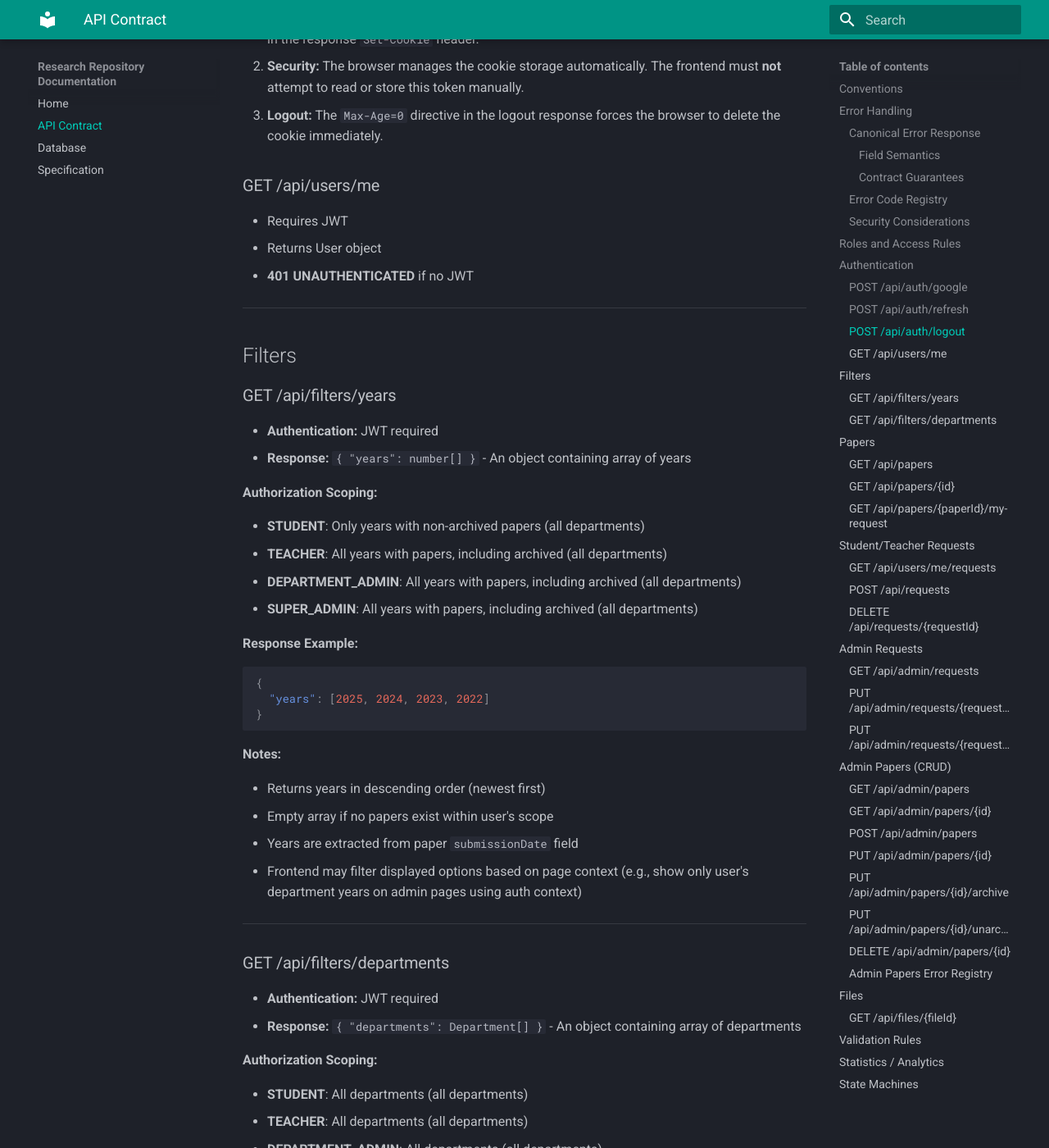
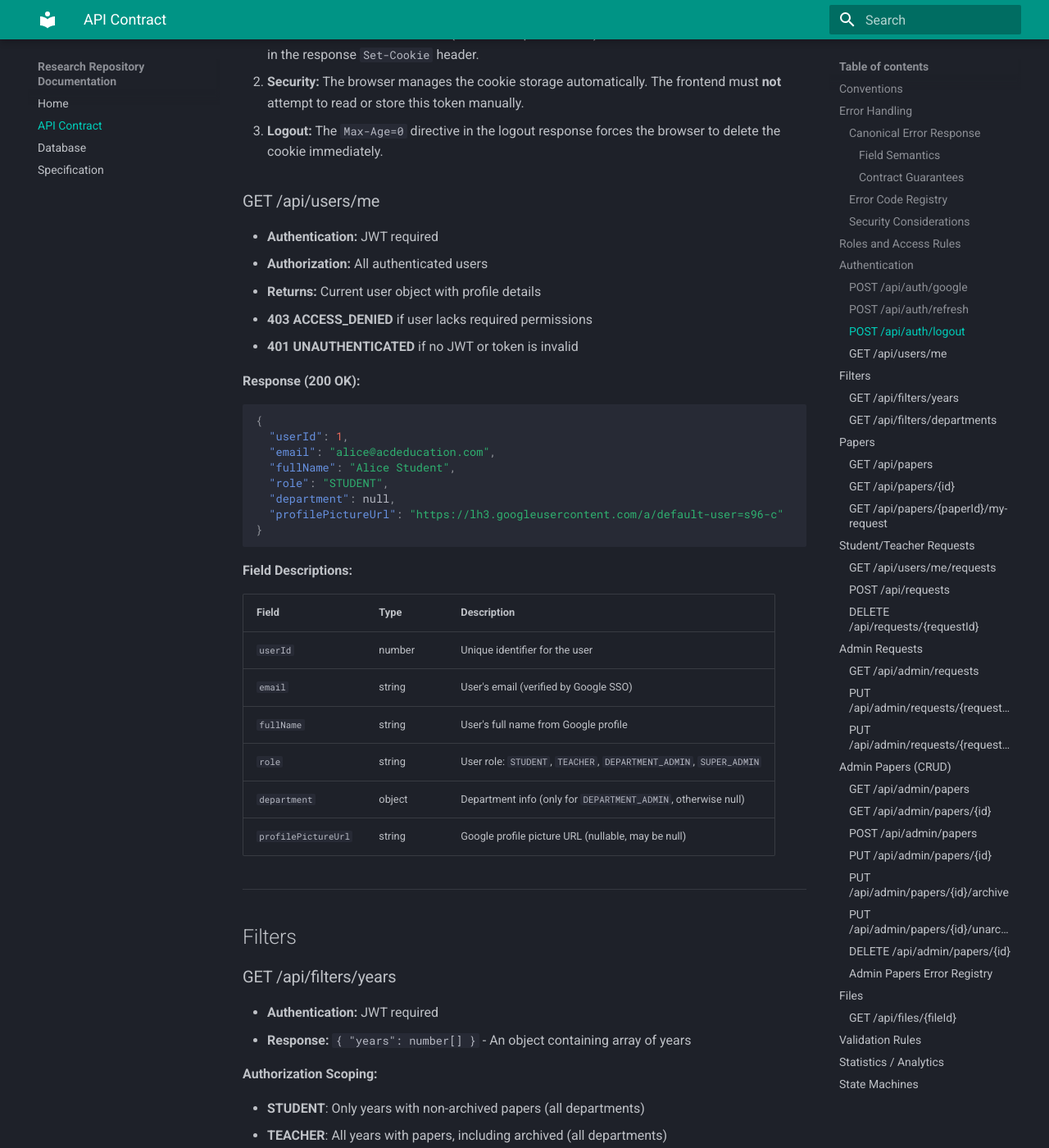
Before and after one commit to r4ppz/research-repo-docs, an MkDocs documentation site: the page built from docs/api_contract.md, in a window 1280 px wide and 1400 px high, scrolled down 8106 px. Shown: the whole window at 82% size. Built offline with MkDocs 1.6.1 and Material for MkDocs 9.7.7, drawn with Linux system fonts in a browser that asks for light colours; some of the changed text lies outside the part shown.

Commit message:
docs(core): document user profile picture and request revocation
Add profilePictureUrl to user API responses and database schema.
Clarify that document access requests can be revoked (ACCEPTED →
REJECTED) and update related business rules, error codes, and state
machine.

````diff
--- a/docs/api_contract.md
+++ b/docs/api_contract.md
@@ -200,7 +200,8 @@
         "email": "alice@acdeducation.com",
         "fullName": "Alice Student",
         "role": "STUDENT",
-        "department": null
+        "department": null,
+        "profilePictureUrl": "https://lh3.googleusercontent.com/a/default-user=s96-c"
       }
     }
     ```
@@ -286,9 +287,35 @@
 
 ### GET /api/users/me
 
-- Requires JWT
-- Returns User object
-- **401 UNAUTHENTICATED** if no JWT
+- **Authentication:** JWT required
+- **Authorization:** All authenticated users
+- **Returns:** Current user object with profile details
+- **403 ACCESS_DENIED** if user lacks required permissions
+- **401 UNAUTHENTICATED** if no JWT or token is invalid
+
+**Response (200 OK):**
+
+```json
+{
+  "userId": 1,
+  "email": "alice@acdeducation.com",
+  "fullName": "Alice Student",
+  "role": "STUDENT",
+  "department": null,
+  "profilePictureUrl": "https://lh3.googleusercontent.com/a/default-user=s96-c"
+}
+```
+
+**Field Descriptions:**
+
+| Field               | Type   | Description                                                        |
+| ------------------- | ------ | ------------------------------------------------------------------ |
+| `userId`            | number | Unique identifier for the user                                     |
+| `email`             | string | User's email (verified by Google SSO)                              |
+| `fullName`          | string | User's full name from Google profile                               |
+| `role`              | string | User role: `STUDENT`, `TEACHER`, `DEPARTMENT_ADMIN`, `SUPER_ADMIN` |
+| `department`        | object | Department info (only for `DEPARTMENT_ADMIN`, otherwise null)      |
+| `profilePictureUrl` | string | Google profile picture URL (nullable, may be null)                 |
 
 ---
 
@@ -750,7 +777,7 @@
 
 ### PUT /api/admin/requests/{requestId}/reject
 
-Reject a pending document access request. Sets the status from `PENDING` to `REJECTED`. Only `DEPARTMENT_ADMIN` (for their department) or `SUPER_ADMIN` can perform this operation.
+Reject a document access request or revoke previously granted access. Sets the status from `PENDING` or `ACCEPTED` to `REJECTED`. Only `DEPARTMENT_ADMIN` (for their department) or `SUPER_ADMIN` can perform this operation.
 
 - **Authentication:** JWT required.
 - **Authorization:**
@@ -771,9 +798,10 @@
   _(Optional: `reason` may be omitted; if provided, it will be recorded and returned in the response)_
 
 - **Business Rules:**
-  - Only requests with `status: "PENDING"` can be rejected.
+  - Requests with `status: "PENDING"` or `status: "ACCEPTED"` can be rejected (revocation allowed).
+  - Requests already in `status: "REJECTED"` cannot be rejected again (terminal state).
   - Rejecting sets the request's status to `REJECTED`, updates `updatedAt`, and stores an optional rejection reason.
-  - Cannot reject requests outside the admin’s department (`DEPARTMENT_ADMIN`).
+  - Cannot reject requests outside the admin's department (`DEPARTMENT_ADMIN`).
   - Cannot reject requests for archived papers.
   - Once rejected, the user loses eligibility to download/view the full document.
 
@@ -823,7 +851,9 @@
 
 - **Notes:**
   - The `reason` field is optional, max 255 chars, stored in the backend if provided, and included in rejection notification to the user.
-  - If status transition is attempted on a request already in terminal state (`ACCEPTED`, `REJECTED`), error `409 REQUEST_ALREADY_FINAL` is returned.
+  - Admins can reject PENDING requests (rejection) or ACCEPTED requests (revocation of previously granted access).
+  - REJECTED is a terminal state—requests already rejected cannot be rejected again.
+  - Users whose requests are rejected must create a new request to re-apply for access.
   - All state transitions are audit-logged (timestamp, admin user, old/new status, and rejection reason).
 
 ---
@@ -1061,4 +1091,4 @@
 ## State Machines
 
 **Paper. archived**: `false → true` via /archive; `true → false` via /unarchive
-**DocumentRequest.status**: `PENDING → ACCEPTED | REJECTED` (terminal)
+**DocumentRequest.status**: `PENDING → ACCEPTED | REJECTED`; `ACCEPTED → REJECTED` (revocation); `REJECTED` is terminal
````
Also changed, not shown: other parts of docs/api_contract.md (+1 -1 lines), docs/database_migration.md (+1 -0 lines), docs/research_repo_spec.md (+6 -1 lines).
